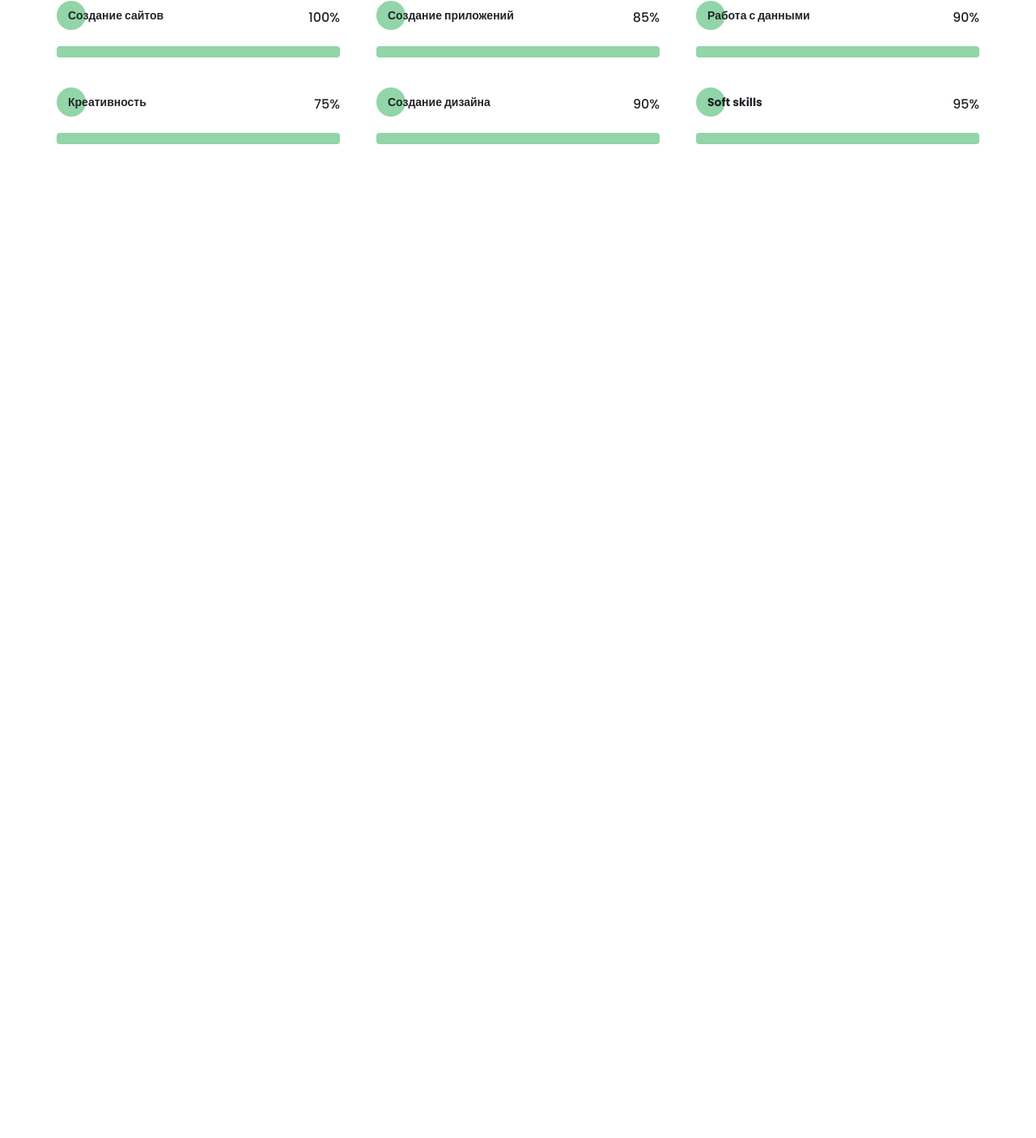
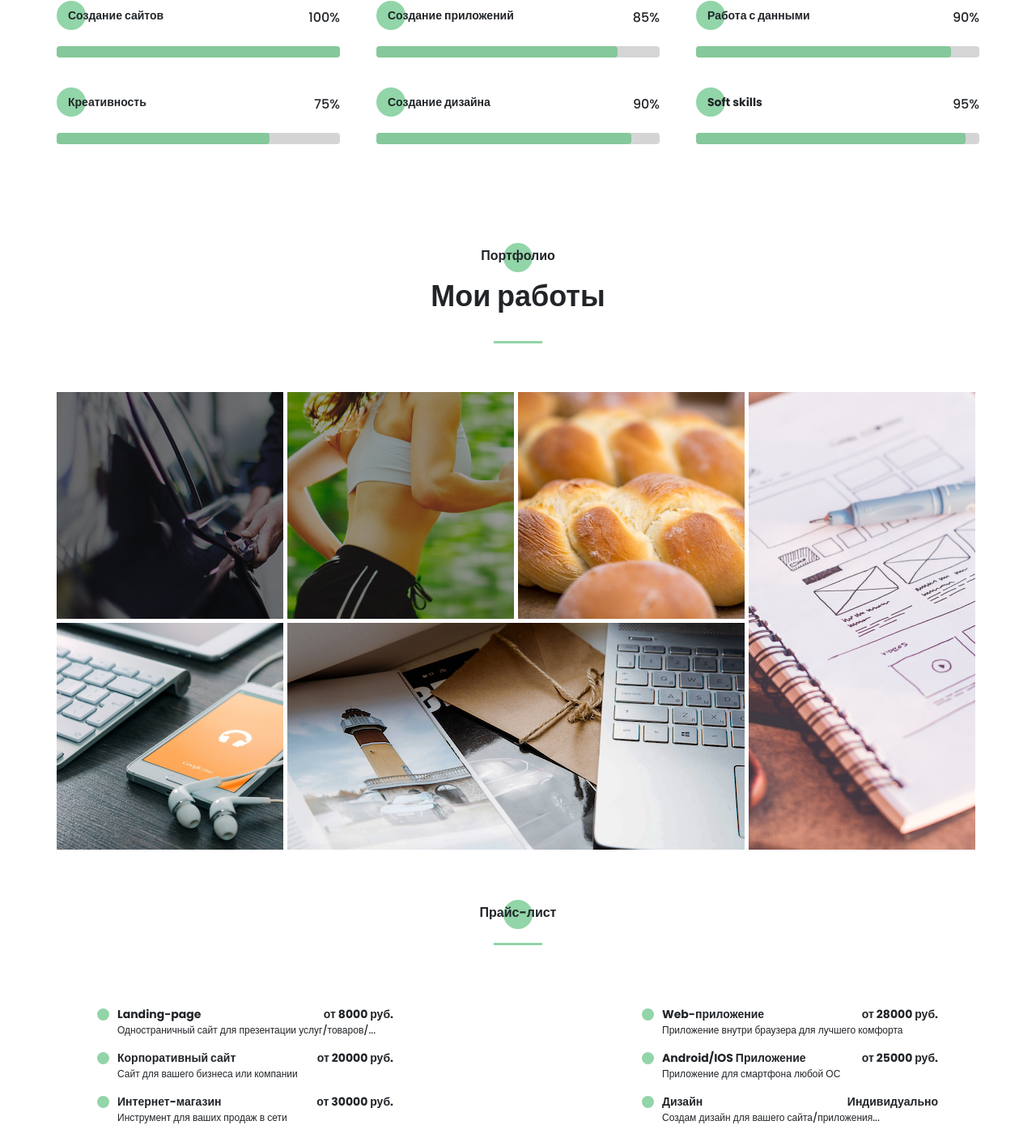
Before and after one commit to VladWide/new, a plain HTML site: page src/index.html in a window 1280 px wide. Shown: the part 3225-4630 px from the top of the page at 81% size. Before the commit the page ends 3403 px from the top, so only its background shows below. Drawn offline with Linux system fonts and the light colour scheme.

Commit message:
NEW Section

```diff
--- a/src/index.html
+++ b/src/index.html
@@ -321,32 +321,118 @@
                 <div class="progress__item">
                     <h4 class="title title_fs14 progress__item-title">Создание сайтов</h4>
                     <div class="progress__item-interest">100%</div>
-                    <div class="progress__item-downloads"></div>
+                    <div class="progress__item-downloads">
+                        <span></span>
+                    </div>
                 </div>
                 <div class="progress__item">
                     <h4 class="title title_fs14 progress__item-title">Создание приложений</h4>
                     <div class="progress__item-interest">85%</div>
-                    <div class="progress__item-downloads"></div>
+                    <div class="progress__item-downloads">
+                        <span></span>
+                    </div>
                 </div>
                 <div class="progress__item">
                     <h4 class="title title_fs14 progress__item-title">Работа с данными</h4>
                     <div class="progress__item-interest">90%</div>
-                    <div class="progress__item-downloads"></div>
+                    <div class="progress__item-downloads">
+                        <span></span>
+                    </div>
                 </div>
                 <div class="progress__item">
                     <h4 class="title title_fs14 progress__item-title">Креативность</h4>
                     <div class="progress__item-interest">75%</div>
-                    <div class="progress__item-downloads"></div>
+                    <div class="progress__item-downloads">
+                        <span></span>
+                    </div>
                 </div>
                 <div class="progress__item">
                     <h4 class="title title_fs14 progress__item-title">Создание дизайна</h4>
                     <div class="progress__item-interest">90%</div>
-                    <div class="progress__item-downloads"></div>
+                    <div class="progress__item-downloads">
+                        <span></span>
+                    </div>
                 </div>
                 <div class="progress__item">
                     <h4 class="title title_fs14 progress__item-title">Soft skills</h4>
                     <div class="progress__item-interest">95%</div>
-                    <div class="progress__item-downloads"></div>
+                    <div class="progress__item-downloads">
+                        <span></span>
+                    </div>
+                </div>
+            </div>
+        </div>
+    </section>
+    <section class="portfolio">
+        <div class="container">
+            <h2 class="tittle title_fs16 resume__title">Портфолио</h2>
+            <div class="title title_fs36 resume__subtitle">Мои работы</div>
+            <div class="divider"></div>
+            <div class="portfolio__wrapper">
+                <a href="#" class="portfolio__item">
+                    <img src="img/works/uber.jpg" alt="uber">
+                </a>
+                <a href="#" class="portfolio__item">
+                    <img src="img/works/pulse.jpg" alt="puls">
+                </a>
+                <a href="#" class="portfolio__item">
+                    <img src="img/works/bread.jpg" alt="bread">
+                </a>
+                <a href="#" class="portfolio__item vertical">
+                    <img src="img/works/plans.jpg" alt="plans">
+                </a>
+                <a href="#" class="portfolio__item">
+                    <img src="img/works/ipad.jpg" alt="uber">
+                </a>
+                <a href="#" class="portfolio__item horizonal">
+                    <img src="img/works/mac.jpg" alt="mac">
+                  </a>
+            </div>
+        </div>
+    </section>
+    <section class="price">
+        <div class="container">
+            <h2 class="tittle title_fs16 resume__title">Прайс-лист</h2>
+            <div class="divider"></div>
+            <div class="price__wrapper">
+                <div class="price__item">
+                    <ul>
+                        <li>
+                            <div class="price__item-title">Landing-page</div>
+                            <div class="price__item-cost">от 8000 руб.</div>
+                            <div class="price__item-descr">Одностраничный сайт для презентации услуг/товаров/...</div>
+                        </li>
+                        <li>
+                            <div class="price__item-title">Корпоративный сайт</div>
+                            <div class="price__item-cost">от 20000 руб.</div>
+                            <div class="price__item-descr">Сайт для вашего бизнеса или компании</div>
+                        </li>
+                        <li>
+                            <div class="price__item-title">Интернет-магазин</div>
+                            <div class="price__item-cost">от 30000 руб.</div>
+                            <div class="price__item-descr">Инструмент для ваших продаж в сети</div>
+                        </li>
+                    </ul>
+                </div>
+                <div class="price__item">
+                    <ul>
+                        <li>
+                            <div class="price__item-title">Web-приложение</div>
+                            <div class="price__item-cost">от 28000 руб.</div>
+                            <div class="price__item-descr">Приложение внутри браузера для лучшего комфорта</div>
+                        </li>
+                        <li>
+                            <div class="price__item-title">Android/IOS Приложение</div>
+                            <div class="price__item-cost">от 25000 руб.</div>
+                            <div class="price__item-descr">Приложение для смартфона любой ОС</div>
+                        </li>
+                        <li>
+                            <div class="price__item-title">Дизайн</div>
+                            <div class="price__item-cost">Индивидуально</div>
+                            <div class="price__item-descr">Создам дизайн для вашего сайта/приложения...</div>
+                        </li>
+                    </ul>
+                </div>
                 </div>
             </div>
         </div>
--- a/src/js/script.js
+++ b/src/js/script.js
@@ -9,3 +9,10 @@ hamburger.addEventListener('click', () => {
 closeElem.addEventListener('click', () => {
     menu.classList.remove('active');
 });
+
+const counters = document.querySelectorAll('.progress__item-interest'),
+    lines = document.querySelectorAll('.progress__item-downloads span');
+
+counters.forEach( (item, i) => {
+    lines[i].style.width = item.innerHTML;
+});
--- /dev/null
+++ b/src/sass/blocks/_pirtfolio.scss
@@ -0,0 +1,27 @@
+.portfolio {
+    padding-top: 126px;
+    &__wrapper {
+        margin-top: 60px;
+        display: grid;
+        grid-gap: 5px;
+        grid-template: repeat(2, 280px) / repeat(4, 280px);
+        grid-auto-rows: 280px;
+        .vertical {
+            grid-row: 1 / 3;
+            grid-column: 4 / 5;
+        }
+        .horizonal {
+            grid-row: 2 / 3;
+            grid-column: 2 / 4;
+        }
+    }
+    &__item {
+        transition: all 0.6s;
+        img {
+            width: 100%;
+        }
+        &:hover {
+            transform: scale(1.05);
+        }
+    }
+}
--- /dev/null
+++ b/src/sass/blocks/_price.scss
@@ -0,0 +1,52 @@
+.price {
+    padding-top: 66px;
+    &__wrapper {
+        padding: 60px 50px 0 50px;
+        display: grid;
+        grid-template-columns: 366px 366px;
+        grid-gap:  307px;
+    }
+    &__item {
+        position: relative;
+        ul {
+            list-style-type: none;
+            li {
+                margin-top: 15px;
+                display: flex;
+                flex-wrap: wrap;
+                justify-content: space-between;
+            }
+        }
+        &-title {
+            position: relative;
+            font-weight: 700;
+            font-size: 14px;
+            line-height: 21px;
+            margin-left: 25px;
+            &::before {
+            content: '';
+            position: absolute;
+            width: 15px;
+            height: 15px;
+            border-radius: 100%;
+            background-color: $main-color;
+            top: 3px;
+            left: -25px;
+        }
+        }
+        &-cost {
+            margin-left: -25px;
+            font-weight: 700;
+            font-size: 14px;
+            line-height: 21px;
+        }
+        &-descr {
+            margin-left: 25px;
+            width: 340px;
+            font-weight: 500;
+            font-size: 12px;
+            line-height: 18px;
+        }
+    }
+
+}
--- a/src/sass/blocks/_progress.scss
+++ b/src/sass/blocks/_progress.scss
@@ -26,8 +26,14 @@
             margin-top: 27px;
             width: 350px;
             height: 14px;
-            background: $main-color;
+            background: rgba(128, 128, 128, 0.333);
             border-radius: 4px;
+            span {
+                display: block;
+                height: 100%;
+                background-color: $main-color;
+                border-radius: 4px;
+            }
         }
     }
 }
--- a/src/sass/style.scss
+++ b/src/sass/style.scss
@@ -37,3 +37,5 @@
 @import 'blocks/resume';
 @import 'blocks/skills';
 @import 'blocks/progress';
+@import 'blocks/pirtfolio';
+@import 'blocks/price';
```
Also changed, not shown: src/css/style.min.css, src/img/works/mac.jpg (added), 5 other files.
